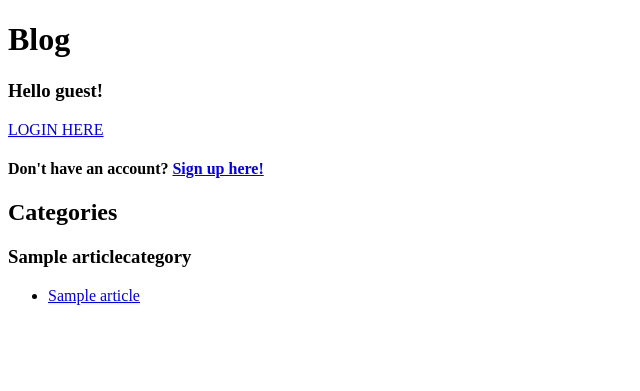
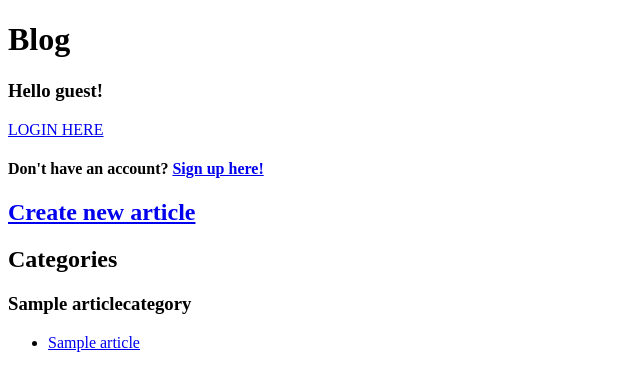
Before and after one commit to waleedlugod/hobbysite-f-8, a Django app: page /blog/articles in a window 1280 px wide. Shown: the top 391 px of the page, without its empty margins (0-640 px from the left). Run offline with Django 5.2, Linux system fonts and the light colour scheme; tables that the repository leaves empty hold one stand-in row (values such as "Sample post").

Commit message:
Added the create view.

```diff
--- a/blog/forms.py
+++ b/blog/forms.py
@@ -1,5 +1,11 @@
 from django import forms
 from .models import Comment, Article
+
+
+class ArticleForm(forms.ModelForm):
+    class Meta:
+        model = Article
+        fields = ["title", "category", "entry", "header_image"]
 
 
 class CommentForm(forms.ModelForm):
--- a/blog/urls.py
+++ b/blog/urls.py
@@ -1,9 +1,10 @@
 from django.urls import include, path
-from .views import blog_list_view, blog_detail_view, blog_update_view
+from .views import blog_list_view, blog_detail_view, blog_create_view, blog_update_view
 
 urlpatterns = [
     path("article/<int:pk>", blog_detail_view, name="blog-detail"),
     path("articles", blog_list_view, name="blog-list"),
+    path("article/add", blog_create_view, name="blog-create"),
     path("article/<int:pk>/edit", blog_update_view, name="blog-update"),
 ]
 
--- a/blog/views.py
+++ b/blog/views.py
@@ -2,13 +2,14 @@ from django.shortcuts import render, reverse, redirect
 from django.contrib.auth.decorators import login_required
 
 from .models import Article, ArticleCategory, Comment
-from .forms import CommentForm, UpdateForm
+from .forms import ArticleForm, CommentForm, UpdateForm
 
 
 def blog_list_view(request):
     categories = ArticleCategory.objects.all()
     ctx = {
         "categories": categories,
+        "create_url": reverse("blog:blog-create"),
         "register_url": reverse("user_management:register"),
     }
 
@@ -41,7 +42,21 @@ def blog_detail_view(request, pk):
 
 @login_required
 def blog_create_view(request):
-    ctx = {}
+    article_form = ArticleForm()
+
+    if request.method == "POST":
+        article_form = ArticleForm(request.POST, request.FILES)
+        if article_form.is_valid():
+            article = Article()
+            article.title = article_form.cleaned_data.get("title")
+            article.author = request.user.profile
+            article.category = article_form.cleaned_data.get("category")
+            article.entry = article_form.cleaned_data.get("entry")
+            article.header_image = article_form.cleaned_data.get("header_image")
+            article.save()
+            return redirect("blog:blog-list")
+
+    ctx = {"article_form": article_form}
     return render(request, "blog/blog_create.html", ctx)
 
 
--- a/templates/blog/blog_list.html
+++ b/templates/blog/blog_list.html
@@ -1,7 +1,7 @@
 {% extends 'blog/base.html' %}
 {% block content %}
+<h2> <a href="{{ create_url }}"> Create new article </a></h2>
 <h2> Categories </h2>
-
 {% if request.user.is_authenticated %}
     <h3> My Articles </h3>
     <ul>
@@ -11,6 +11,7 @@
         </li>
     {% endfor %}
     </ul>
+
 {% endif %}
 
 {% for category in categories %}
```
Also changed, not shown: templates/blog/blog_create.html (+7 -0 lines), media/images/abstract-technology-banner-background_1_r4G6cbV.jpg (added), media/images/istockphoto-1414613073-612x612_V8t0EmW.jpg (added), media/images/lifestyle_PUFxX2I.jpg (added).
